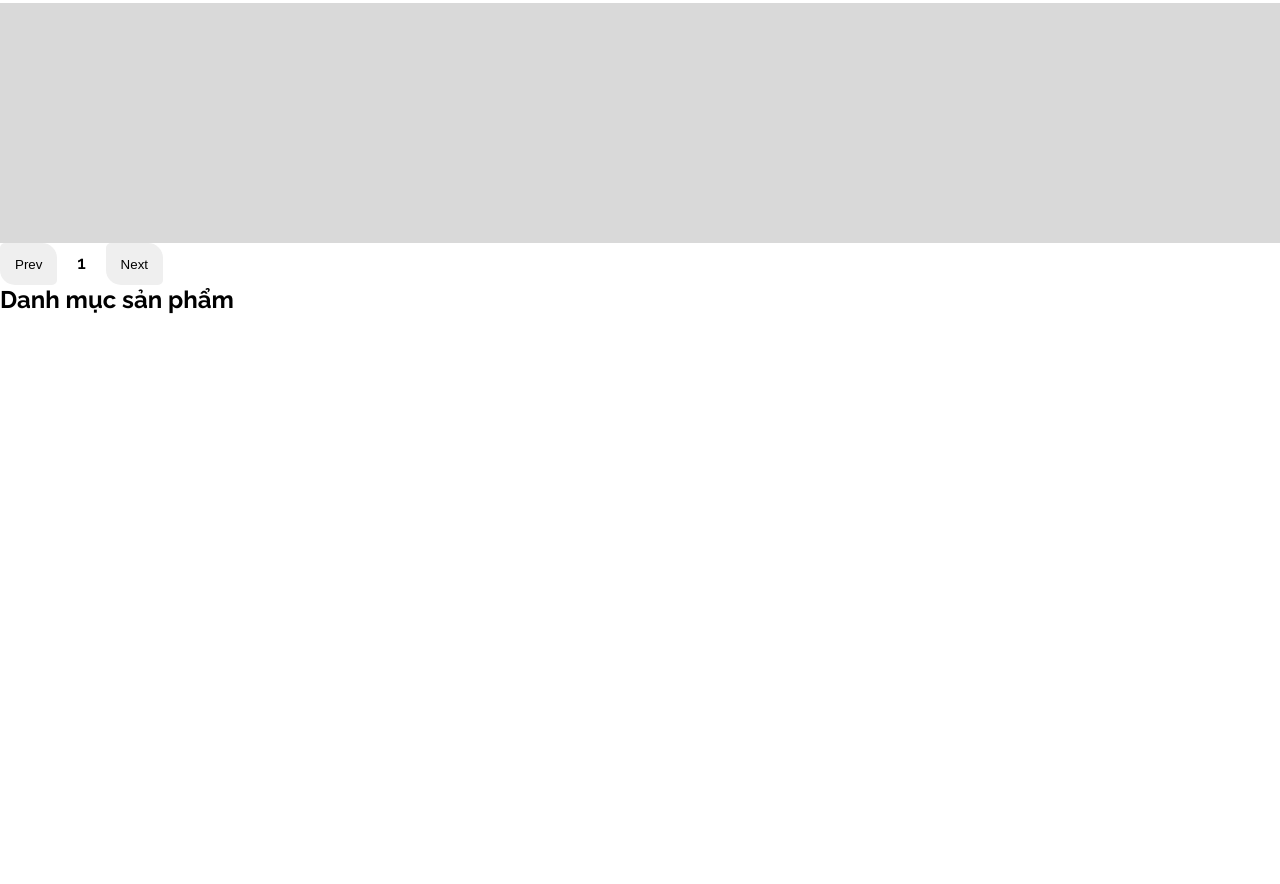
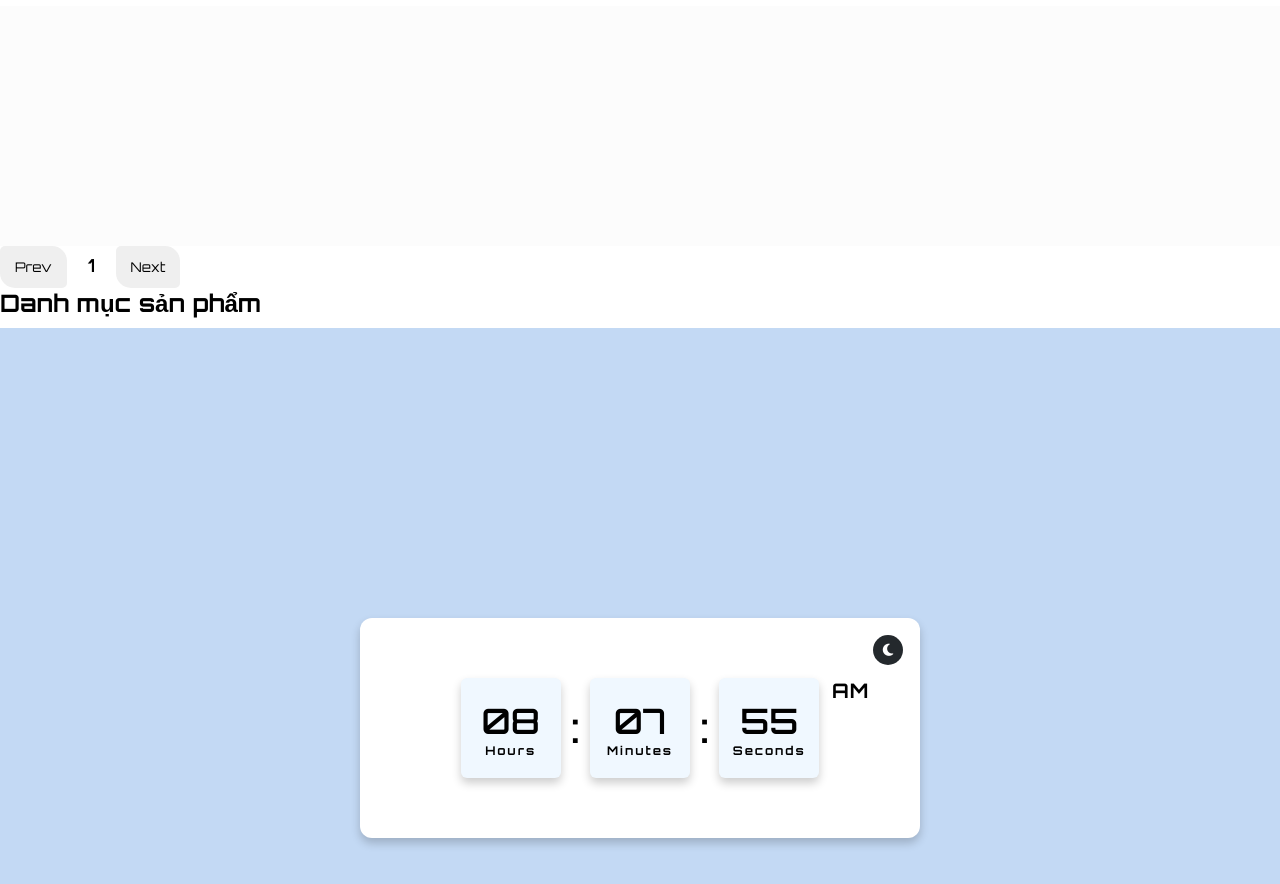
Before and after one commit to minhnhat60/mini-personal-project1, a plain HTML site: page project-1/index.html in a window 1280 px wide. Shown: the part 1886-2770 px from the top of the page. Before the commit the page ends 2210 px from the top, so only its background shows below. Drawn offline with Linux system fonts and the light colour scheme; no server answers.

Commit message:
add clock in footer layout the first time

```diff
--- /dev/null
+++ b/project-1/assets/css/clock.css
@@ -0,0 +1,120 @@
+/* Google fonts import link */
+@import url('https://fonts.googleapis.com/css2?family=Orbitron:wght@400;500;600;700&display=swap');
+*{
+  margin: 0;
+  padding: 0;
+  box-sizing: border-box;
+  font-family: 'Orbitron', sans-serif;
+  transition: all 0.4s ease;
+}
+
+section{
+  min-height: 100vh;
+  width: 100%;
+  display: flex;
+  align-items: center;
+  justify-content: center;
+  background: var(--color-bg);
+  padding: 0 20px;
+}
+section.dark{
+  background: #24292D
+}
+section .container{
+  display: flex;
+  align-items: center;
+  justify-content: center;
+  height: 220px;
+  max-width: 560px;
+  width: 100%;
+  background: #fff;
+  box-shadow: 0 5px 10px rgba(0, 0, 0, 0.2);
+  border-radius: 12px;
+  position: relative;
+}
+
+section.dark .container{
+  background: #323840;
+}
+section .container .icons i{
+  position: absolute;
+  right: 17px;
+  top: 17px;
+  height: 30px;
+  width: 30px;
+  background: #24292D;
+  color: #fff;
+  text-align: center;
+  line-height: 30px;
+  border-radius: 50%;
+  font-size: 14px;
+  cursor: pointer;
+}
+section.dark .container .icons i{
+  background: #fff;
+  color: #323840;
+}
+.container .icons i.fa-sun{
+  opacity: 0;
+  pointer-events: none;
+}
+section.dark .container .icons i.fa-sun{
+  opacity: 1;
+  pointer-events: auto;
+  font-size: 16px;
+}
+section .container .time{
+  display: flex;
+  align-items: center;
+}
+.container .time .time-colon{
+  display: flex;
+  align-items: center;
+  position: relative;
+}
+.time .time-colon .am_pm{
+  position: absolute;
+  top: 0;
+  right: -50px;
+  font-size: 20px;
+  font-weight: 700;
+  letter-spacing: 1px;
+}
+section.dark .time .time-colon .am_pm{
+  color: #fff;
+}
+.time .time-colon .time-text{
+  height: 100px;
+  width: 100px;
+  display: flex;
+  align-items: center;
+  flex-direction: column;
+  justify-content: center;
+  background: #F0F8FF;
+  border-radius: 6px;
+  box-shadow: 0 5px 10px rgba(0, 0, 0, 0.2);
+}
+section.dark .time .time-colon .time-text{
+  background: #24292D;
+}
+.time .time-colon .time-text,
+.time .time-colon .colon{
+  font-size: 35px;
+  font-weight: 600;
+}
+section.dark .time .time-text .num,
+section.dark .time .colon{
+  color: #fff;
+}
+.time .time-colon .colon{
+  font-size: 40px;
+  margin: 0 10px;
+}
+.time .time-colon .time-text .text{
+  font-size: 12px;
+  font-weight: 700;
+  letter-spacing: 2px;
+}
+section.dark  .time .time-colon .text{
+  color: #fff;
+}
--- a/project-1/assets/css/style.css
+++ b/project-1/assets/css/style.css
@@ -483,7 +483,7 @@
 
 /* section3 */
 .section3 {
-    background-image: url(../images/image-sec2.webp);
+    /* background-image: url(../images/image-sec2.webp); */
     padding: 120px;
     background-size: cover;
     background-repeat: no-repeat;
@@ -493,7 +493,7 @@
 .section3::before {
     position: absolute;
     content: "";
-    background: #00000026;
+    background: #ebe8e826;
     top: 0;
     left: 0;
     width: 100%;
--- /dev/null
+++ b/project-1/assets/js/clock.js
@@ -0,0 +1,29 @@
+let section = document.querySelector("section"),
+  icons = document.querySelector(".icons");
+
+icons.onclick = () => {
+  section.classList.toggle("dark");
+};
+
+// creating a function and calling it in every seconds
+setInterval(() => {
+  let date = new Date(),
+    hour = date.getHours(),
+    min = date.getMinutes(),
+    sec = date.getSeconds();
+
+  let d;
+  d = hour < 12 ? "AM" : "PM"; //if hour is smaller than 12, than its value will be AM else its value will be pm
+  hour = hour > 12 ? hour - 12 : hour; //if hour value is greater than 12 than 12 will subtracted ( by doing this we will get value till 12 not 13,14 or 24 )
+  hour = hour == 0 ? (hour = 12) : hour; // if hour value is  0 than it value will be 12
+
+  // adding 0 to the front of all the value if they will less than 10
+  hour = hour < 10 ? "0" + hour : hour;
+  min = min < 10 ? "0" + min : min;
+  sec = sec < 10 ? "0" + sec : sec;
+
+  document.querySelector(".hour_num").innerText = hour;
+  document.querySelector(".min_num").innerText = min;
+  document.querySelector(".sec_num").innerText = sec;
+  document.querySelector(".am_pm").innerText = d;
+}, 1000); // 1000 milliseconds = 1s
--- a/project-1/index.html
+++ b/project-1/index.html
@@ -6,6 +6,7 @@
     <link rel="stylesheet" href="assets/css/base.css">
     <link rel="stylesheet" href="assets/css/style.css">
     <link rel="stylesheet" href="assets/css/carousel.css">
+    <link rel="stylesheet" href="assets/css/clock.css">
 
     <link rel="stylesheet" href="https://cdnjs.cloudflare.com/ajax/libs/font-awesome/6.6.0/css/all.min.css" integrity="sha512-Kc323vGBEqzTmouAECnVceyQqyqdsSiqLQISBL29aUW4U/M7pSPA/gEUZQqv1cwx4OnYxTxve5UMg5GT6L4JJg==" crossorigin="anonymous" referrerpolicy="no-referrer" />
     <title>Document</title>
@@ -158,7 +159,42 @@
     <h2>Danh mục sản phẩm</h2>
     <div class="category" id="category"></div>
 
+   <!-- Footer1-->
+   <section>
+      <div class="container">
+         <div class="icons">
+            <i class="fas fa-moon"></i>
+            <i class="fas fa-sun"></i>
+         </div>
+         <div class="time">
+            <div class="time-colon">
+            <div class="time-text">
+               <span class="num hour_num">08</span>
+               <span class="text">Hours</span>
+            </div>
+            <span class="colon">:</span>
+            </div>
+            <div class="time-colon">
+            <div class="time-text">
+               <span class="num min_num">45</span>
+               <span class="text">Minutes</span>
+            </div>
+            <span class="colon">:</span>
+            </div>
+            <div class="time-colon">
+            <div class="time-text">
+               <span class="num sec_num">06</span>
+               <span class="text">Seconds</span>
+            </div>
+            <span class="am_pm">AM</span>
+            </div>
+         </div>
+      </div>
+   </section>
+   <!-- End Footer1 -->
+
     <script src="assets/js/product.js"></script>
     <script src="assets/js/header.js"></script>
+    <script src="assets/js/clock.js"></script>
 </body>
 </html>
```
